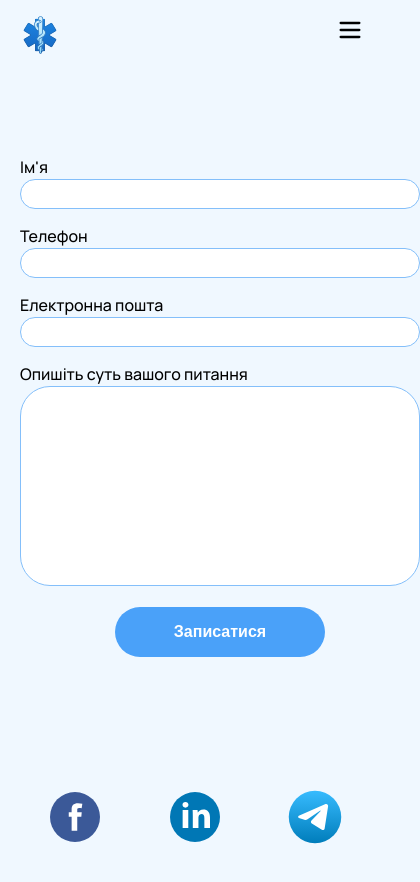
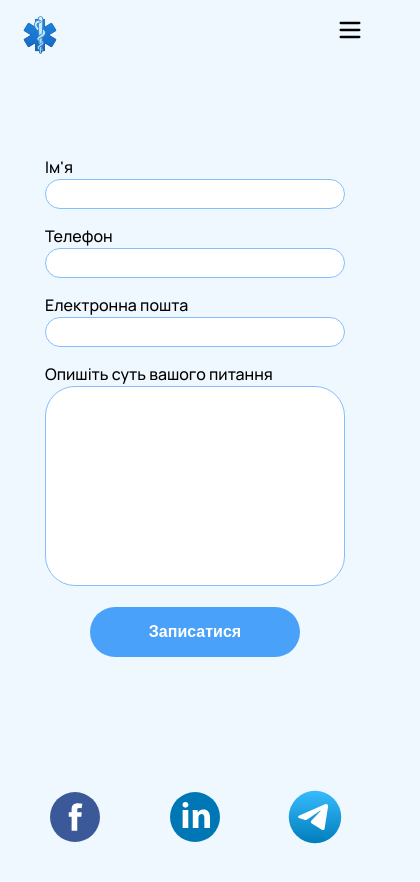
Before and after one commit to Yurii-Budynkevych/physician-project, a React (Create React App) app: page /consultation in a window 390 px wide. Shown: the top 882 px of the page, 420 px wide, since content can reach past the window. Built offline with nearby package versions, Linux system fonts and the light colour scheme.

Commit message:
consultation responsive add

```diff
--- a/src/components/ConsultationForm/ConsultationForm.css
+++ b/src/components/ConsultationForm/ConsultationForm.css
@@ -3,6 +3,10 @@
     margin: 0 auto;
     display: flex;
     flex-direction: column;
+
+    @media screen and (max-width: 768px) {
+        width: 300px;
+    }
 }
 .consultation-form-label {
     margin-bottom: 15px;
```
